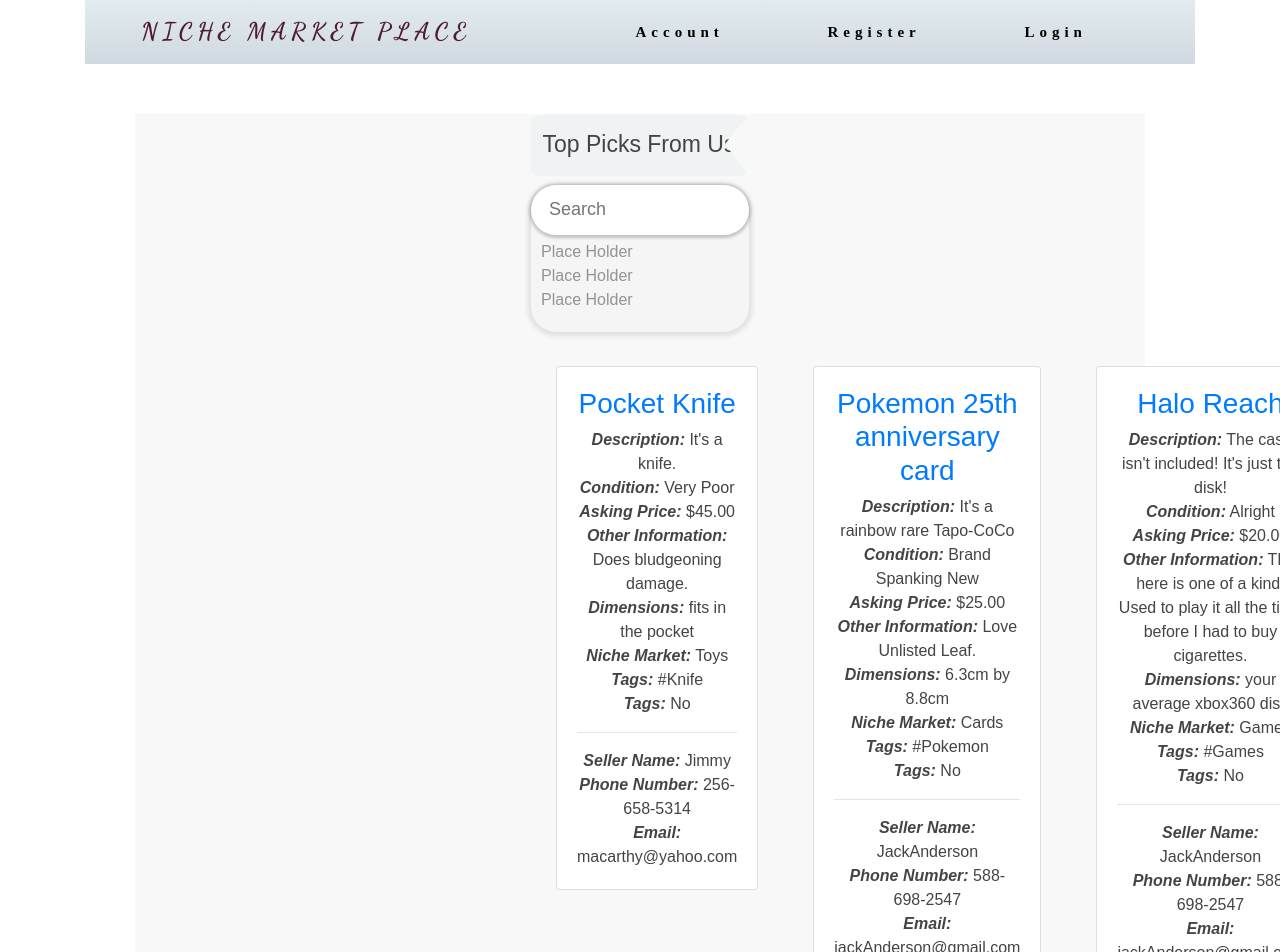
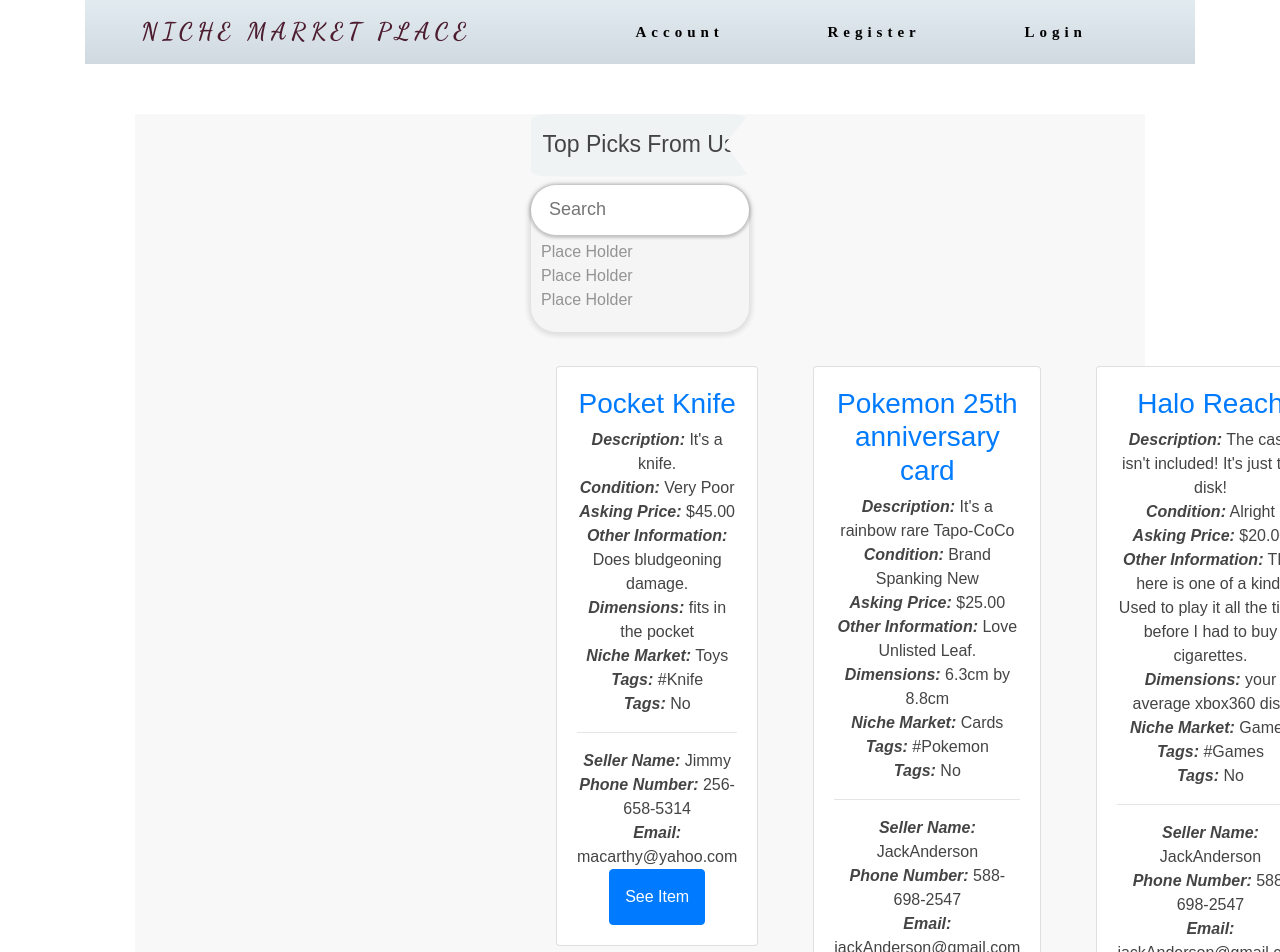
Before and after one commit to jacobRinehart42/csci-313-group-project-group-combination-of-components-num-2, an Angular app: page / in a window 1280 px wide. Shown: the top 952 px of the page. Built offline with nearby package versions, Linux system fonts and the light colour scheme; a web font is replaced by a local one.

Commit message:
1 file modified

```diff
--- a/src/app/items/items.component.html
+++ b/src/app/items/items.component.html
@@ -34,6 +34,8 @@
             <strong><em>Phone Number:</em></strong>  {{ its.getOwnerInfo(item.itemId).phoneNumber }}
             <br>
             <strong><em>Email:</em></strong>  {{ its.getOwnerInfo(item.itemId).email }}
+            <br>
+            <button class="editButton btn btn-primary back" type="button" >See Item</button>
           </div>
 
         </div>
```
